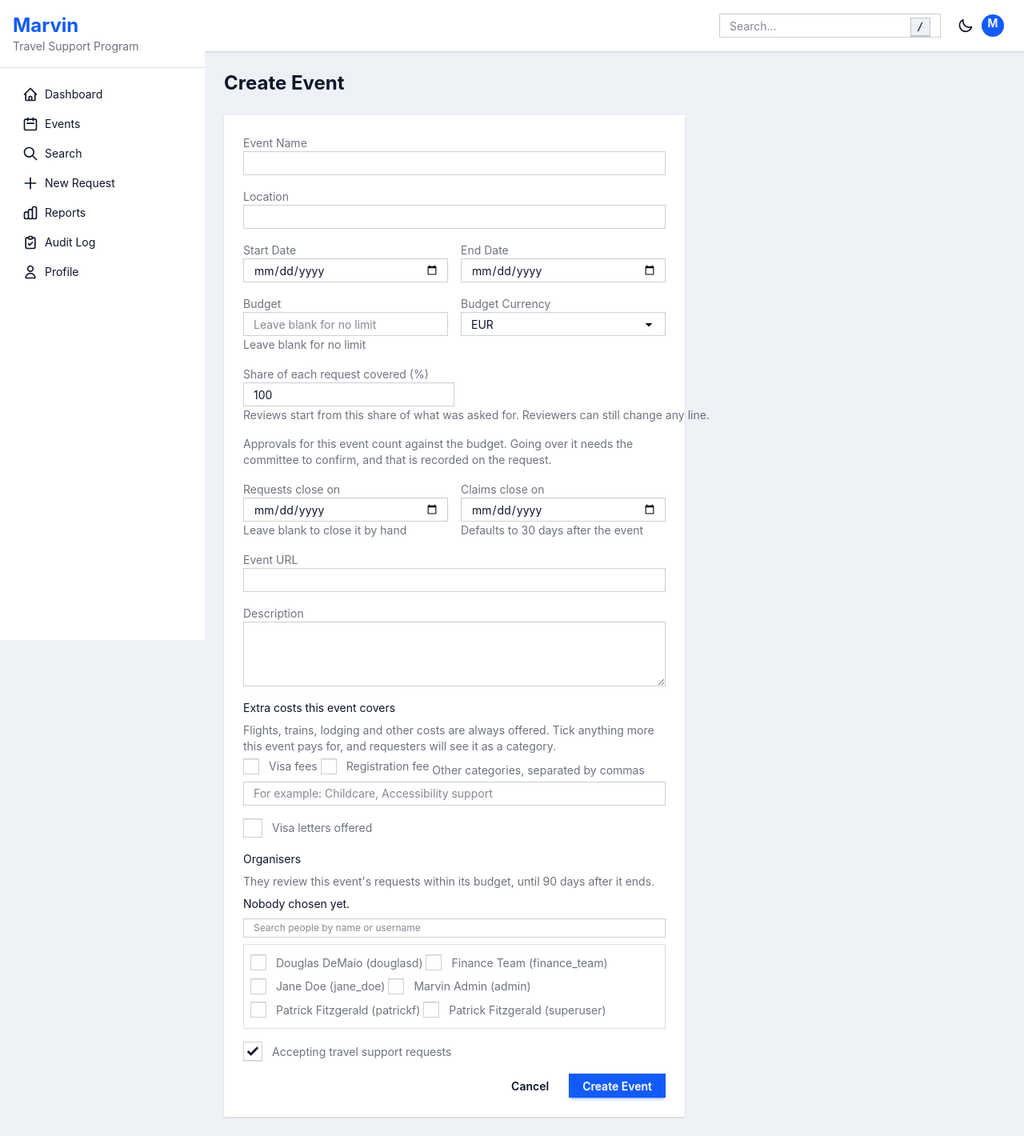
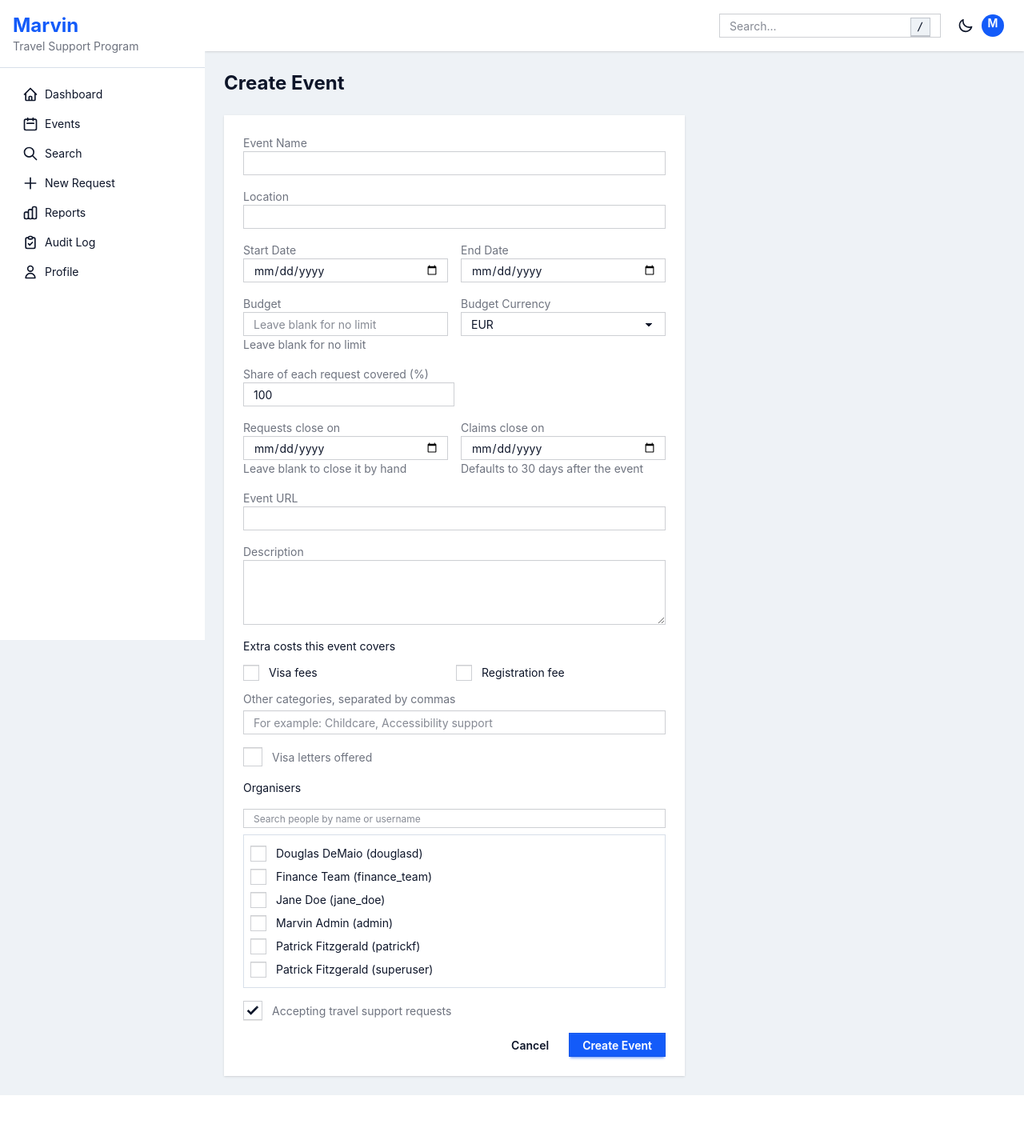
Before and after one commit to Geeko-Foundation/marvin, a Django app: page /events/new/ in a window 1280 px wide. Shown: the whole page at 80% size. After the commit the page ends 1369 px from the top, so only its background shows below. Run offline with Django 5.2, Linux system fonts and the light colour scheme; a user stored in the database is signed in; data comes from the database, SQL or seed files in the repository.

Commit message:
Tidy the event form and shorten flow messages
Lay out the extra-cost and organiser checkboxes one per row, so a long
list stays inside its box, and drop help text that repeated what the
form already says. Shorten the messages shown during reimbursement.

```diff
--- a/templates/tsp/events/form.html
+++ b/templates/tsp/events/form.html
@@ -4,9 +4,7 @@
 
 {% block content %}
 <h1 class="text-2xl font-bold mb-6">{% if event %}Edit {{ event.name }}{% elif profile.is_tsp %}Create Event{% else %}Propose an Event{% endif %}</h1>
-{% if not profile.is_tsp %}
-<p class="mb-6 opacity-70 max-w-xl">The committee sets the budget and opens the event for requests.</p>
-{% endif %}
+
 
 <form method="post" class="max-w-xl">
   {% csrf_token %}
@@ -35,7 +33,7 @@
         <div class="form-control">
           <label class="label" for="{{ form.suggested_budget.id_for_label }}"><span class="label-text">Suggested budget</span></label>
           {{ form.suggested_budget }}
-          <label class="label"><span class="label-text-alt">What you think it needs. The committee decides.</span></label>
+
           {% for error in form.suggested_budget.errors %}<span class="label-text-alt text-error">{{ error }}</span>{% endfor %}
         </div>
         <div class="form-control">
@@ -63,17 +61,12 @@
       <div class="form-control md:w-1/2">
         <label class="label" for="{{ form.approval_percent.id_for_label }}"><span class="label-text">Share of each request covered (%)</span></label>
         {{ form.approval_percent }}
-        <label class="label">
-          <span class="label-text-alt">Reviews start from this share of what was asked for. Reviewers can still change any line.</span>
-        </label>
+
         {% for error in form.approval_percent.errors %}
         <span class="label-text-alt text-error">{{ error }}</span>
         {% endfor %}
       </div>
-      <p class="text-sm opacity-60">
-        Approvals for this event count against the budget. Going over it needs
-        the committee to confirm, and that is recorded on the request.
-      </p>
+
       <div class="grid gap-4 md:grid-cols-2">
         <div class="form-control">
           <label class="label" for="{{ form.requests_open_until.id_for_label }}"><span class="label-text">Requests close on</span></label>
@@ -102,13 +95,14 @@
       {% if profile.is_tsp %}
       <fieldset class="form-control gap-2">
         <legend class="label-text mb-2">Extra costs this event covers</legend>
-        <p class="text-sm opacity-60">Flights, trains, lodging and other costs are always offered. Tick anything more this event pays for, and requesters will see it as a category.</p>
-        {% for choice in form.offered_categories %}
-        <label class="label cursor-pointer justify-start gap-3 py-1">
-          {{ choice.tag }}<span class="label-text">{{ choice.choice_label }}</span>
-        </label>
-        {% endfor %}
-        <label class="label pb-1" for="{{ form.custom_categories.id_for_label }}"><span class="label-text">Other categories, separated by commas</span></label>
+        <div class="grid gap-1 sm:grid-cols-2">
+          {% for choice in form.offered_categories %}
+          <label class="flex items-center gap-3 py-1 cursor-pointer">
+            {{ choice.tag }}<span class="label-text">{{ choice.choice_label }}</span>
+          </label>
+          {% endfor %}
+        </div>
+        <label class="label pb-1 mt-2" for="{{ form.custom_categories.id_for_label }}"><span class="label-text">Other categories, separated by commas</span></label>
         {{ form.custom_categories }}
         {% for error in form.custom_categories.errors %}<span class="label-text-alt text-error">{{ error }}</span>{% endfor %}
       </fieldset>
@@ -118,12 +112,11 @@
       </label>
       <fieldset class="form-control" id="organiser-picker">
         <legend class="label-text mb-2">Organisers</legend>
-        <p class="text-sm opacity-60 mb-2">They review this event's requests within its budget, until 90 days after it ends.</p>
-        <p class="text-sm mb-2" data-chosen></p>
+        <p class="text-sm mb-2 truncate" data-chosen></p>
         <input type="search" class="input input-bordered input-sm w-full mb-2" placeholder="Search people by name or username" aria-label="Search people" data-search>
-        <div class="max-h-48 overflow-y-auto border border-base-300 p-2" data-list>
+        <div class="max-h-48 overflow-y-auto border border-base-300 p-2 flex flex-col" data-list>
           {% for choice in form.organizers %}
-          <label class="label cursor-pointer justify-start gap-3 py-1" data-person>
+          <label class="flex items-center gap-3 py-1 cursor-pointer" data-person>
             {{ choice.tag }}<span class="label-text">{{ choice.choice_label }}</span>
           </label>
           {% endfor %}
@@ -138,7 +131,7 @@
           const none = picker.querySelector('[data-none]');
           const showChosen = () => {
             const names = people.filter(p => p.querySelector('input').checked).map(p => p.textContent.trim());
-            chosen.textContent = names.length ? 'Chosen: ' + names.join(', ') : 'Nobody chosen yet.';
+            chosen.textContent = names.length ? 'Chosen: ' + names.join(', ') : '';
           };
           // Chosen people first, so they are visible without searching.
           people.filter(p => p.querySelector('input').checked).reverse()
--- a/templates/tsp/requests/detail.html
+++ b/templates/tsp/requests/detail.html
@@ -287,18 +287,18 @@
           <li class="step {% if has_actuals and not missing_docs %}step-primary{% endif %}">Submit for payment</li>
         </ul>
         {% if not has_actuals %}
-        <p class="text-sm opacity-80">Back from {{ travel_request.event.name }}? Start by telling us what each approved expense actually cost.</p>
+        <p class="text-sm opacity-80">Back from the event? Enter what you actually spent.</p>
         <div class="card-actions mt-2">
           <a href="{% url 'request_actuals' travel_request.pk %}" class="btn btn-primary btn-sm">Ask for reimbursement</a>
         </div>
         {% elif missing_docs %}
-        <p class="text-sm opacity-80">Now upload {{ missing_docs|join:", " }} below. The signed form lists your actual costs: print it, sign it and upload it.</p>
+        <p class="text-sm opacity-80">Upload: {{ missing_docs|join:", " }}.</p>
         <div class="card-actions mt-2">
           <a href="{% url 'request_form' travel_request.pk %}" class="btn btn-primary btn-sm" target="_blank">Print signed form</a>
           <a href="{% url 'request_actuals' travel_request.pk %}" class="btn btn-ghost btn-sm">Change actual costs</a>
         </div>
         {% else %}
-        <p class="text-sm opacity-80">Everything is in. Send it to finance to be paid.</p>
+
         <div class="card-actions mt-2">
           <form method="post" action="{% url 'request_submit_for_payment' travel_request.pk %}">
             {% csrf_token %}
--- a/tsp/views.py
+++ b/tsp/views.py
@@ -1276,9 +1276,7 @@ def request_accept(request, pk):
             return redirect('request_detail', pk=pk)
         messages.success(
             request,
-            f'You are all set for {travel_request.event.name}. Enjoy the event! '
-            f'Afterwards, choose "Ask for reimbursement" on {travel_request.reference} '
-            'to send us your actual costs and receipts.',
+            f'You are all set. Enjoy the event, {travel_request.event.name}!',
         )
         return redirect('dashboard')
     messages.error(request, 'All confirmations are required.')
@@ -1300,11 +1298,7 @@ def request_actuals(request, pk):
         formset = ExpenseActualFormSet(request.POST, instance=travel_request, queryset=queryset)
         if formset.is_valid():
             formset.save()
-            messages.success(
-                request,
-                'Actual costs saved. Next, upload your receipts and invoice, and the signed form '
-                '(print it from this page, sign it and upload it).',
-            )
+            messages.success(request, 'Actual costs saved.')
             return redirect(reverse('request_detail', args=[pk]) + '#reimbursement')
     else:
         formset = ExpenseActualFormSet(instance=travel_request, queryset=queryset)
@@ -1478,7 +1472,7 @@ def request_document_upload(request, pk, travel_request, profile):
         if travel_request.missing_document_kinds():
             messages.success(request, 'Document uploaded.')
         else:
-            messages.success(request, 'Document uploaded. Everything is in, so you can submit for payment.')
+            messages.success(request, 'Document uploaded. You can now submit for payment.')
     else:
         file_errors = form.errors.get('file')
         messages.error(request, file_errors[0] if file_errors else 'Please select a valid file.')
```
Also changed, not shown: static/css/styles.css, 1 other file.
